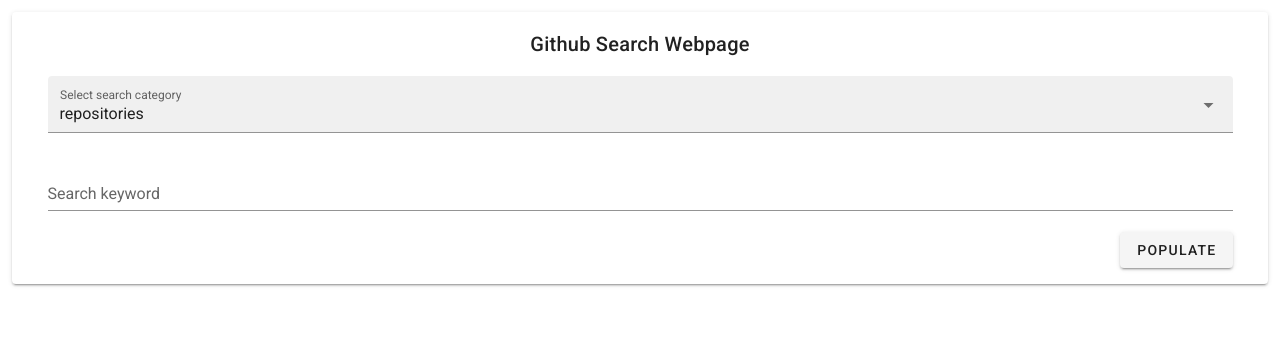
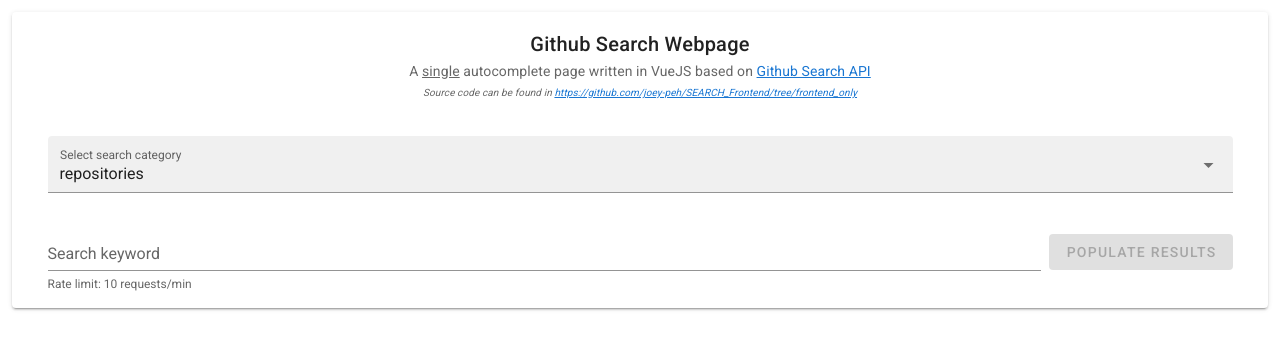
Before and after one commit to joey-peh/SEARCH_Frontend, a Vue app: page / in a window 1280 px wide. Shown: the top 350 px of the page. Built offline with nearby package versions, Linux system fonts and the light colour scheme.

Commit message:
ui refactoring and fixed bugs

```diff
--- a/src/components/SearchRepository.vue
+++ b/src/components/SearchRepository.vue
@@ -2,6 +2,20 @@
   <div>
     <v-card>
       <v-card-title class="justify-center">Github Search Webpage </v-card-title>
+      <v-card-subtitle style="text-align: center"
+        >A <u>single</u> autocomplete page written in VueJS based on
+        <a href="https://developer.github.com/v3/search">Github Search API</a
+        ><br />
+        <p style="font-size: 10px">
+          <i>
+            Source code can be found in
+            <a
+              href="https://github.com/joey-peh/SEARCH_Frontend/tree/frontend_only"
+              >https://github.com/joey-peh/SEARCH_Frontend/tree/frontend_only</a
+            >
+          </i>
+        </p></v-card-subtitle
+      >
       <v-card-text>
         <v-container>
           <v-row>
@@ -14,6 +28,8 @@
               return-object
             ></v-select
           ></v-row>
+          <!--
+              @keydown.space="preventLeadingSpace" -->
           <v-row>
             <v-combobox
               label="Search keyword"
@@ -25,21 +41,22 @@
               :item-text="categoryModel.text"
               append-icon=" "
               :error-messages="errorMsg"
-            /> </v-row
-          ><v-row
-            ><v-spacer /><v-btn
+              messages="Rate limit: 10 requests/min"
+            />
+            <v-btn
+              class="ml-2 mt-3"
               @click="
                 repopulateTable = true;
                 getFromGithubAPI();
               "
-              :disabled="isLoading"
-              >Populate</v-btn
-            >
-          </v-row>
+              :disabled="isLoading || search == null"
+              >Populate Results</v-btn
+            ></v-row
+          >
         </v-container>
       </v-card-text>
     </v-card>
-    <div class="pa-3" v-if="tableItems.length > 0">
+    <div class="pa-3 ma-5" v-if="tableItems.length > 0">
       Displaying results for <b>{{ searchWord }}</b>
       <v-row>
         <v-col>
@@ -50,7 +67,7 @@
           >
             <template v-slot:[`item.actions`]="{ item }">
               <v-dialog
-                v-model="information_dialog[item.id]"
+                v-model="information_dialog[item[categoryModel.id]]"
                 scrollable
                 :key="item.id"
                 ><template v-slot:activator="{ on, attrs }">
@@ -58,10 +75,23 @@
                     >mdi-information</v-icon
                   >
                 </template>
-                <v-card
-                  ><v-card-text
+                <v-card>
+                  <v-card-title class="text-h5 grey lighten-2">
+                    {{ item[categoryModel.text] }}
+                  </v-card-title>
+                  <v-card-text
                     ><v-container>
-                      {{ item }}
+                      <v-data-table
+                        :headers="categoryModel.headers"
+                        :items="[item]"
+                        :disable-sort="true"
+                        hide-default-footer
+                        class="pb-5"
+                      ></v-data-table>
+                      <v-card>
+                        <v-card-title>JSON Information</v-card-title>
+                        <v-card-text>{{ item }}</v-card-text>
+                      </v-card>
                     </v-container></v-card-text
                   >
                   <v-divider></v-divider>
@@ -70,7 +100,9 @@
                     ><v-btn
                       color="green darken-1"
                       text
-                      @click.stop="$set(information_dialog, item.id, false)"
+                      @click.stop="
+                        $set(information_dialog, item[categoryModel.id], false)
+                      "
                       >Close</v-btn
                     ></v-card-actions
                   >
@@ -138,21 +170,11 @@
     keyword: null,
     search: null,
     tableItems: [],
-    categoryModel: {
-      name: "repositories",
-      text: "name",
-      headers: [
-        { text: "Name", value: "name" },
-        {
-          text: "Url",
-          value: "html_url",
-        },
-      ],
-    },
     searchBy: [
       {
         name: "repositories",
         text: "name",
+        id: "id",
         headers: [
           { text: "Name", value: "full_name" },
           {
@@ -165,27 +187,28 @@
           },
         ],
       },
-      {
-        name: "code",
-        text: "name",
-        headers: [
-          { text: "Name", value: "name" },
-          {
-            text: "Path",
-            value: "path",
-          },
-          {
-            text: "Url",
-            value: "url",
-          },
-        ],
-      },
+      // {
+      //   name: "code",
+      //   text: "name",
+      //   headers: [
+      //     { text: "Name", value: "name" },
+      //     {
+      //       text: "Path",
+      //       value: "path",
+      //     },
+      //     {
+      //       text: "Url",
+      //       value: "url",
+      //     },
+      //   ],
+      // },
       {
         name: "commits",
         text: "commit.message",
+        id: "url",
         headers: [
-          { text: "Author", value: "commit.author.name" },
           { text: "Message", value: "commit.message" },
+          { text: "Commiter", value: "commit.author.name" },
           {
             text: "Url",
             value: "url",
@@ -195,6 +218,7 @@
       {
         name: "issues",
         text: "title",
+        id: "url",
         headers: [
           { text: "Title", value: "title" },
           {
@@ -206,6 +230,7 @@
       {
         name: "topics",
         text: "name",
+        id: "name",
         headers: [
           { text: "Name", value: "name" },
           {
@@ -217,6 +242,7 @@
       {
         name: "users",
         text: "login",
+        id: "id",
         headers: [
           {
             text: "Login",
@@ -229,13 +255,35 @@
         ],
       },
     ],
+    categoryModel: {
+      name: "repositories",
+      text: "name",
+      id: "id",
+      headers: [
+        { text: "Name", value: "full_name" },
+        {
+          text: "Url",
+          value: "html_url",
+        },
+        {
+          text: "Description",
+          value: "description",
+        },
+      ],
+    },
     repopulateTable: false,
   }),
   watch: {
+    $route: {
+      immediate: true,
+      handler(to, from) {
+        document.title = "Git Search";
+      },
+    },
     search: debounce(function (val) {
       //don't repopulate table, just provide suggestions
       // this.getRepositories();
-      this.getFromGithubAPI();
+      if (val.trim() != "") this.getFromGithubAPI();
     }, 500),
     categoryModel() {
       this.suggestions = []; //clear suggestion
@@ -244,12 +292,14 @@
       this.suggestionWord = null;
       this.sortModel = 0;
 
-      this.getRepositories();
+      // this.getRepositories();
+      this.getFromGithubAPI();
     },
     sortModel() {
       //to repopulate table
       this.repopulateTable = true;
-      this.getRepositories();
+      // this.getRepositories();
+      this.getFromGithubAPI();
     },
   },
   computed: {
@@ -272,16 +322,16 @@
           break;
         }
       }
-      tmp.push({ text: "Actions", value: "actions", sortable: false });
+      tmp.push({ text: "Information", value: "actions", sortable: false });
       return tmp;
     },
   },
   methods: {
     getFromGithubAPI() {
-      this.isLoading = true;
+      this.errorMsg = null;
       const GITHUB_API_BASE_URL = "https://api.github.com/search/";
       let category = this.categoryModel.name;
-      let query = "?q=" + this.search;
+      let query = "?q=" + this.search.trim();
       let sort = null;
       if (this.sortItems[this.sortModel].sortOrder != undefined) {
         let s = this.sortItems[this.sortModel].sortOrder.sort;
@@ -295,6 +345,7 @@
       if (sort != null) search_url += sort;
 
       return new Promise((resolve, reject) => {
+        this.isLoading = true;
         if (
           (this.search != null &&
             this.search.length > 0 &&
@@ -307,7 +358,11 @@
           return axios
             .get(search_url)
             .then((res) => {
-              this.suggestions = res.data.items;
+              if (res.data.items.length > 0) {
+                this.suggestions = res.data.items;
+              } else {
+                this.errorMsg = "No matching items found for " + this.search;
+              }
               if (this.repopulateTable) {
                 this.searchWord = this.search;
                 this.tableItems = res.data.items;
@@ -316,8 +371,11 @@
               resolve(res);
             })
             .catch((err) => {
-              if (err.response != null) this.errorMsg = err.response.data;
-              else this.errorMsg = err.toString();
+              if (err.response.status == 403) {
+                this.errorMsg = err.response.request.response;
+              } else {
+                this.errorMsg = err.toString();
+              }
               reject(err);
             })
             .finally(() => {
@@ -335,64 +393,67 @@
       });
     },
 
-    getRepositories() {
-      //Spring Boot API
-      return new Promise((resolve, reject) => {
-        this.isLoading = true;
-        if (this.errorMsg != null) this.errorMsg = null;
-        let queryParams = {
-          category: this.categoryModel.name, //code/commits/users..
-          filterBy: this.search, //user=joey filterBy:joey
-        };
+    getid(item) {
+      return item.id ? item.id : item.url ? item.url : item.name;
+    },
+    // getRepositories() {
+    //   //Spring Boot API
+    //   return new Promise((resolve, reject) => {
+    //     this.isLoading = true;
+    //     if (this.errorMsg != null) this.errorMsg = null;
+    //     let queryParams = {
+    //       category: this.categoryModel.name, //code/commits/users..
+    //       filterBy: this.search, //user=joey filterBy:joey
+    //     };
 
-        //only for "repositories" atm
-        if (this.sortItems[this.sortModel].sortOrder != undefined) {
-          queryParams["sortOrder.sort"] =
-            this.sortItems[this.sortModel].sortOrder.sort;
-          queryParams["sortOrder.order"] =
-            this.sortItems[this.sortModel].sortOrder.order;
-        }
-        if (
-          (this.search != null &&
-            this.search.length > 0 &&
-            //the word before this.search is not fetched yet
-            this.search != this.suggestionWord) ||
-          this.repopulateTable
-        ) {
-          console.log("searching " + this.search);
-          this.suggestionWord = this.search;
-          return axios
-            .get("http://localhost:1234/search", {
-              params: queryParams,
-            })
-            .then((res) => {
-              this.suggestions = res.data.items;
-              if (this.repopulateTable) {
-                this.searchWord = this.search;
-                this.tableItems = res.data.items;
-              }
-              this.repopulateTable = false;
-              resolve(res);
-            })
-            .catch((err) => {
-              if (err.response != null) this.errorMsg = err.response.data;
-              else this.errorMsg = err.toString();
-              reject(err);
-            })
-            .finally(() => {
-              this.isLoading = false;
-            });
-        } else {
-          if (this.repopulateTable) {
-            this.searchWord = this.search;
-            this.tableItems = this.suggestions;
-          }
-          this.repopulateTable = false;
-          this.isLoading = false;
-          resolve("nth to search");
-        }
-      });
-    },
+    //     //only for "repositories" atm
+    //     if (this.sortItems[this.sortModel].sortOrder != undefined) {
+    //       queryParams["sortOrder.sort"] =
+    //         this.sortItems[this.sortModel].sortOrder.sort;
+    //       queryParams["sortOrder.order"] =
+    //         this.sortItems[this.sortModel].sortOrder.order;
+    //     }
+    //     if (
+    //       (this.search != null &&
+    //         this.search.length > 0 &&
+    //         //the word before this.search is not fetched yet
+    //         this.search != this.suggestionWord) ||
+    //       this.repopulateTable
+    //     ) {
+    //       console.log("searching " + this.search);
+    //       this.suggestionWord = this.search;
+    //       return axios
+    //         .get("http://localhost:1234/search", {
+    //           params: queryParams,
+    //         })
+    //         .then((res) => {
+    //           this.suggestions = res.data.items;
+    //           if (this.repopulateTable) {
+    //             this.searchWord = this.search;
+    //             this.tableItems = res.data.items;
+    //           }
+    //           this.repopulateTable = false;
+    //           resolve(res);
+    //         })
+    //         .catch((err) => {
+    //           if (err.response != null) this.errorMsg = err.response.data;
+    //           else this.errorMsg = err.toString();
+    //           reject(err);
+    //         })
+    //         .finally(() => {
+    //           this.isLoading = false;
+    //         });
+    //     } else {
+    //       if (this.repopulateTable) {
+    //         this.searchWord = this.search;
+    //         this.tableItems = this.suggestions;
+    //       }
+    //       this.repopulateTable = false;
+    //       this.isLoading = false;
+    //       resolve("nth to search");
+    //     }
+    //   });
+    // },
   },
 };
 </script>
```
Also changed, not shown: src/main.js (line endings or trailing spaces), 1 other file (tests, documents, lock files or other folders).
